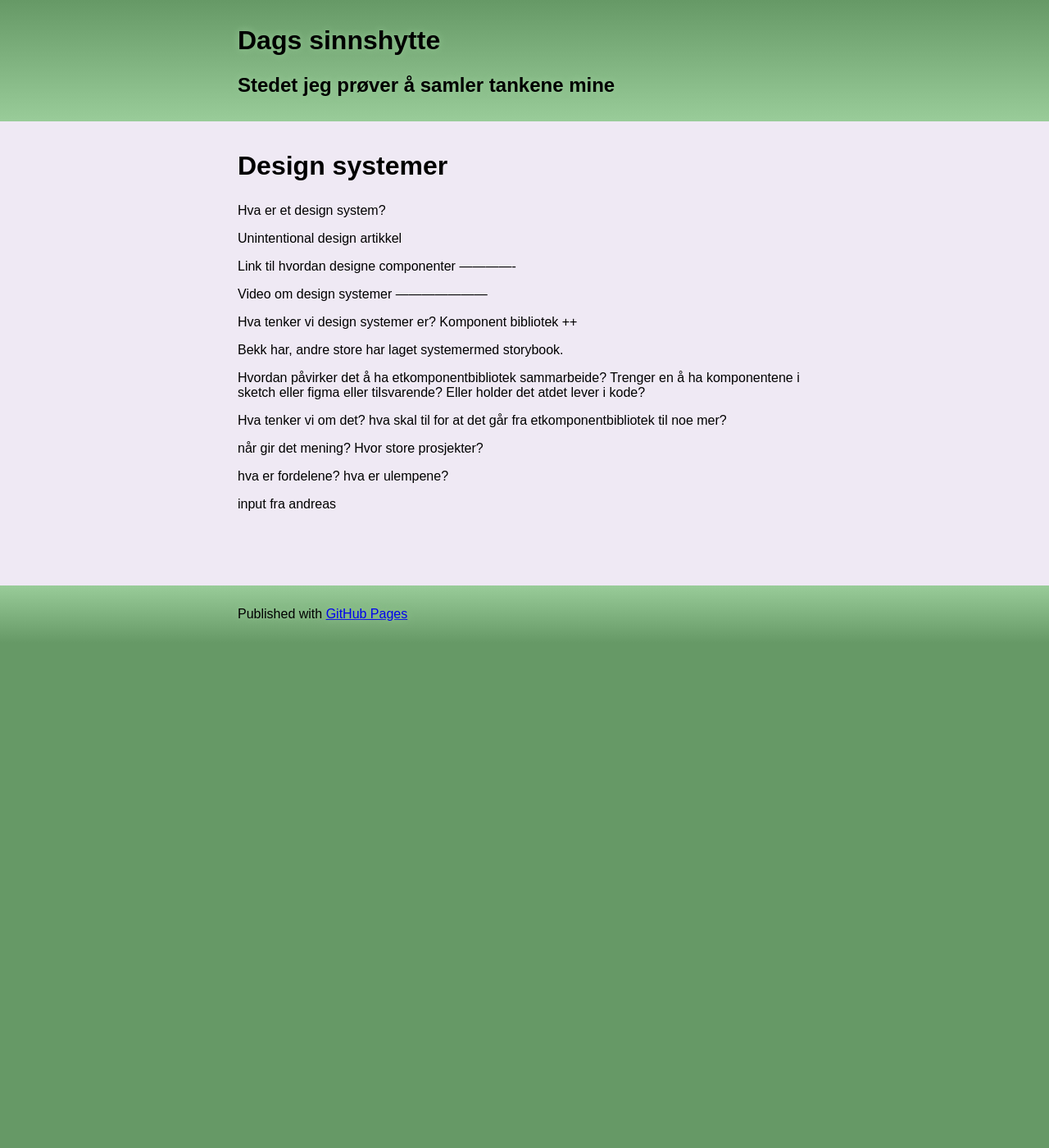
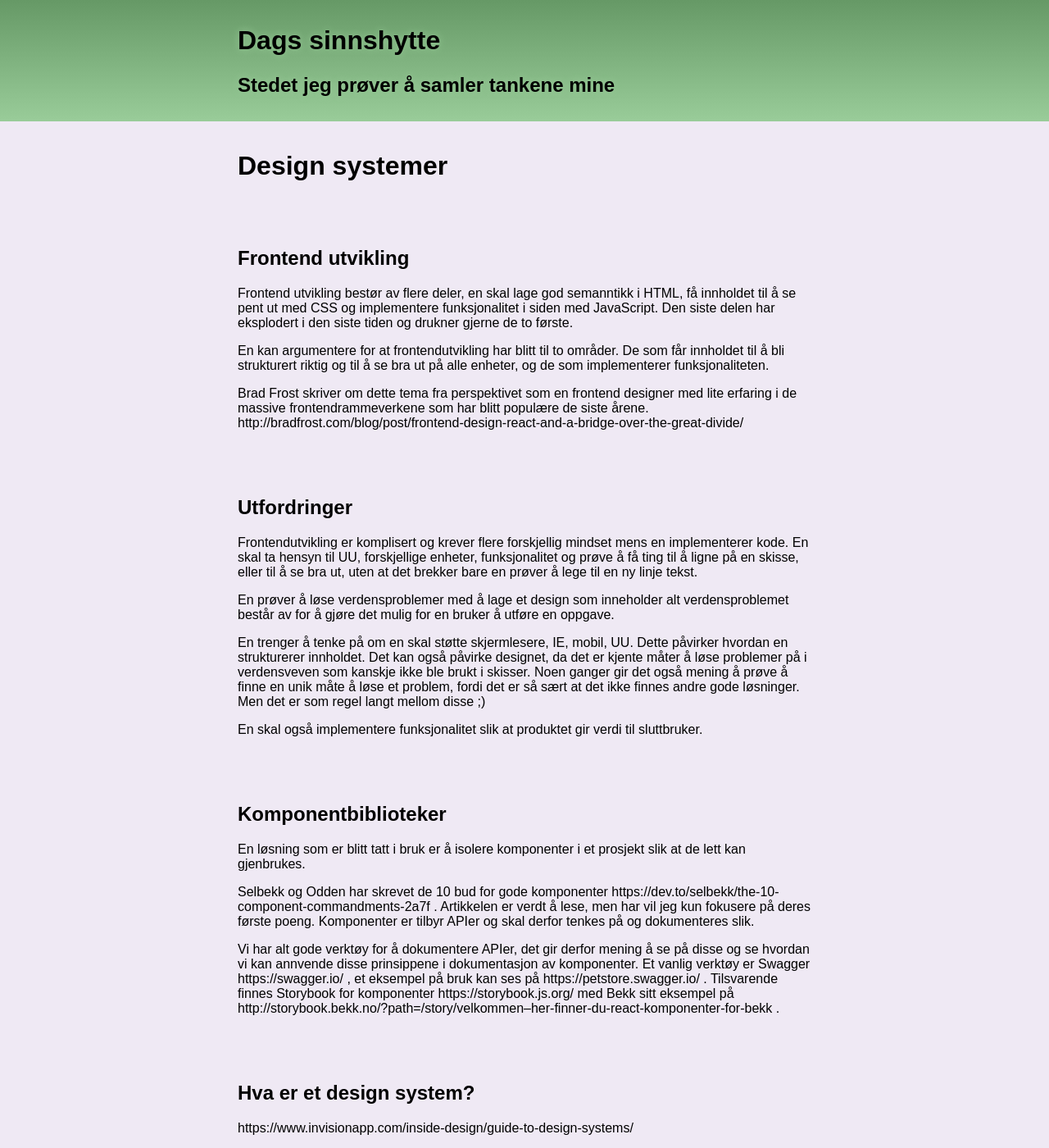
Before and after one commit to dagfs/dagfs.github.io, a Jekyll site: the page built from artikler/design-systemer.md, in a window 1280 px wide and 1400 px high. Shown: the whole window at 82% size. Built offline with Jekyll 4.4.1, drawn with Linux system fonts in a browser that asks for light colours; our own code applies the rules of GitHub Pages for plain Markdown files; some of the changed text lies outside the part shown.

Commit message:
Presentation

```diff
--- a/artikler/design-systemer.md
+++ b/artikler/design-systemer.md
@@ -1,12 +1,54 @@
 # Design systemer
 
-Hva er et design system?
+## Frontend utvikling
+
+Frontend utvikling bestør av flere deler, en skal lage god semanntikk i HTML, få innholdet til å se pent ut med CSS og implementere funksjonalitet i siden med JavaScript. Den siste delen har eksplodert i den siste tiden og drukner gjerne de to første.
+
+En kan argumentere for at frontendutvikling har blitt til to områder. De som får innholdet til å bli strukturert riktig og til å se bra ut på alle enheter, og de som implementerer funksjonaliteten.
+
+Brad Frost skriver om dette tema fra perspektivet som en frontend designer med lite erfaring i de massive frontendrammeverkene som har blitt populære de siste årene. http://bradfrost.com/blog/post/frontend-design-react-and-a-bridge-over-the-great-divide/
+
+## Utfordringer
+
+Frontendutvikling er komplisert og krever flere forskjellig mindset mens en implementerer kode. En skal ta hensyn til UU, forskjellige enheter, funksjonalitet og prøve å få ting til å ligne på en skisse, eller til å se bra ut, uten at det brekker bare en prøver å lege til en ny linje tekst.
+
+En prøver å løse verdensproblemer med å lage et design som inneholder alt verdensproblemet består av for å gjøre det mulig for en bruker å utføre en oppgave.
+
+En trenger å tenke på om en skal støtte skjermlesere, IE, mobil, UU. Dette påvirker hvordan en strukturerer innholdet. Det kan også påvirke designet, da det er kjente måter å løse problemer på i verdensveven som kanskje ikke ble brukt i skisser. Noen ganger gir det også mening å prøve å finne en unik måte å løse et problem, fordi det er så sært at det ikke finnes andre gode løsninger. Men det er som regel langt mellom disse ;)
+
+En skal også implementere funksjonalitet slik at produktet gir verdi til sluttbruker.
+
+## Komponentbiblioteker
+
+En løsning som er blitt tatt i bruk er å isolere komponenter i et prosjekt slik at de lett kan gjenbrukes.
+
+Selbekk og Odden har skrevet de 10 bud for gode komponenter https://dev.to/selbekk/the-10-component-commandments-2a7f . Artikkelen er verdt å lese, men har vil jeg kun fokusere på deres første poeng. Komponenter er tilbyr APIer og skal derfor tenkes på og dokumenteres slik.
+
+Vi har alt gode verktøy for å dokumentere APIer, det gir derfor mening å se på disse og se hvordan vi kan annvende disse prinsippene i dokumentasjon av komponenter. Et vanlig verktøy er Swagger https://swagger.io/ , et eksempel på bruk kan ses på https://petstore.swagger.io/ . Tilsvarende finnes Storybook for komponenter https://storybook.js.org/ med Bekk sitt eksempel på http://storybook.bekk.no/?path=/story/velkommen--her-finner-du-react-komponenter-for-bekk .
+
+## Hva er et design system?
+
+https://www.invisionapp.com/inside-design/guide-to-design-systems/
+
+komponentblibliotek, men beskrivelse på hvordan komponenter skal benyttes, pluss branding,
+
+https://www.youtube.com/watch?v=Hx02SaL_IH0
+
+## Hva kan vi gjøre ekstra?
+
+Delight in ux
+
+- Endringsblindhet
+- https://www.nngroup.com/articles/ten-usability-heuristics/
+- ikke bevege mus
+- ikke huske ting
+- ikke lese ting
 
 Unintentional design artikkel
 
 Link til hvordan designe componenter -------------
 
-Video om design systemer ---------------------
+Video om design systemer --------------------- https://www.youtube.com/watch?time_continue=232&amp;v=mq984Mc9UVA
 
 Hva tenker vi design systemer er? Komponent bibliotek ++
 
@@ -21,3 +63,15 @@ når gir det mening? Hvor store prosjekter?
 hva er fordelene? hva er ulempene?
 
 input fra andreas
+
+http://bradfrost.com/blog/post/the-technical-side-of-design-systems-at-css-day-in-amsterdam/
+
+http://atomicdesign.bradfrost.com/table-of-contents/
+
+https://www.invisionapp.com/design-system-manager/expert-advice/heartache-design-scale/
+
+## Ting å dra inn?
+
+ux-gjeld
+
+unintentional design
```
